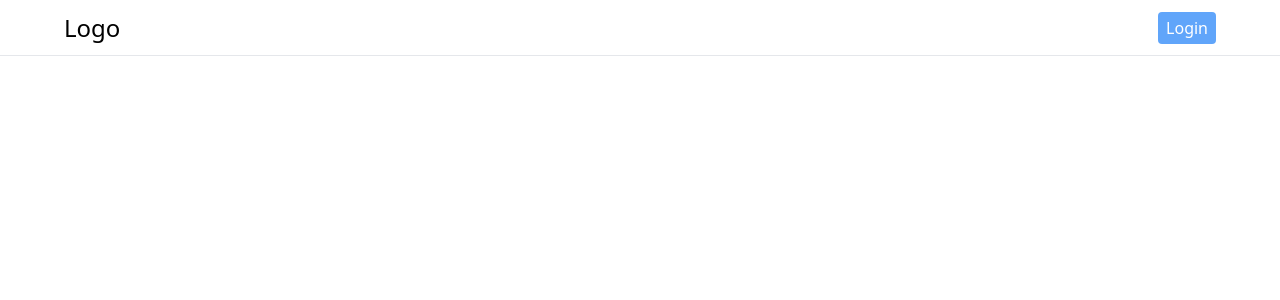
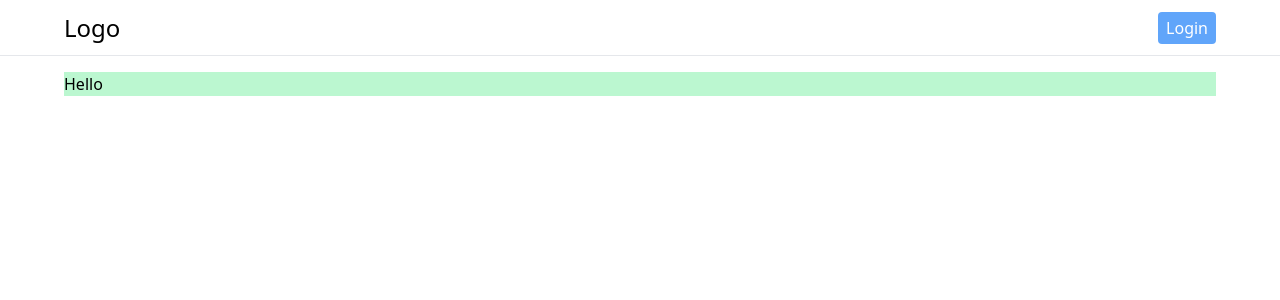
Before and after one commit to Alejandro1709/Besocial, a Next.js app: page / in a window 1280 px wide. Shown: the top 300 px of the page. Built offline with nearby package versions, Linux system fonts and the light colour scheme.

Commit message:
Add: Layout Component

```diff
--- /dev/null
+++ b/src/components/Layout.tsx
@@ -0,0 +1,29 @@
+import Head from 'next/head';
+import Navbar from './Navbar';
+
+type LayoutProps = {
+  title: string;
+  description?: string;
+  children: React.ReactNode;
+};
+
+function Layout({
+  title = 'Besocial',
+  description = 'Generated by create next app',
+  children,
+}: LayoutProps) {
+  return (
+    <>
+      <Head>
+        <title>{title}</title>
+        <meta name='description' content={description} />
+        <meta name='viewport' content='width=device-width, initial-scale=1' />
+        <link rel='icon' href='/favicon.ico' />
+      </Head>
+      <Navbar />
+      <main className='md:mx-16 bg-red-200'>{children}</main>
+    </>
+  );
+}
+
+export default Layout;
--- a/src/pages/_document.tsx
+++ b/src/pages/_document.tsx
@@ -1,13 +1,13 @@
-import { Html, Head, Main, NextScript } from 'next/document'
+import { Html, Head, Main, NextScript } from 'next/document';
 
 export default function Document() {
   return (
-    <Html lang="en">
+    <Html lang='en'>
       <Head />
       <body>
         <Main />
         <NextScript />
       </body>
     </Html>
-  )
+  );
 }
--- a/src/pages/index.tsx
+++ b/src/pages/index.tsx
@@ -1,18 +1,11 @@
-import Head from 'next/head';
-import Navbar from '@/components/Navbar';
+import Layout from '@/components/Layout';
 
 export default function Home() {
   return (
-    <>
-      <Head>
-        <title>Besocial</title>
-        <meta name='description' content='Generated by create next app' />
-        <meta name='viewport' content='width=device-width, initial-scale=1' />
-        <link rel='icon' href='/favicon.ico' />
-      </Head>
-      <main className='min-h-screen'>
-        <Navbar />
-      </main>
-    </>
+    <Layout title='Besocial | Feed'>
+      <section className='md:my-4 md:mx-0 m-4 bg-green-200'>
+        <h1>Hello</h1>
+      </section>
+    </Layout>
   );
 }
```
